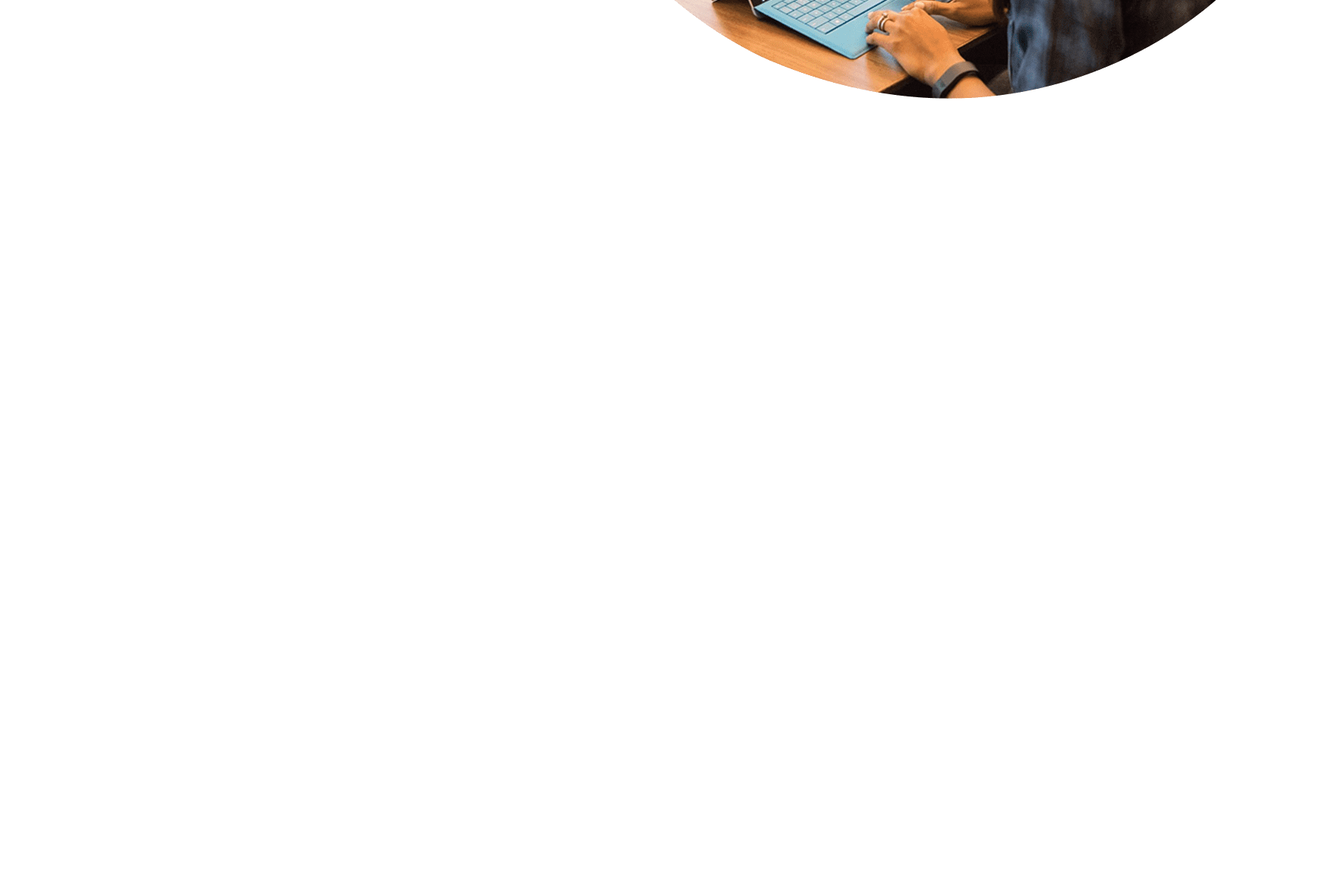
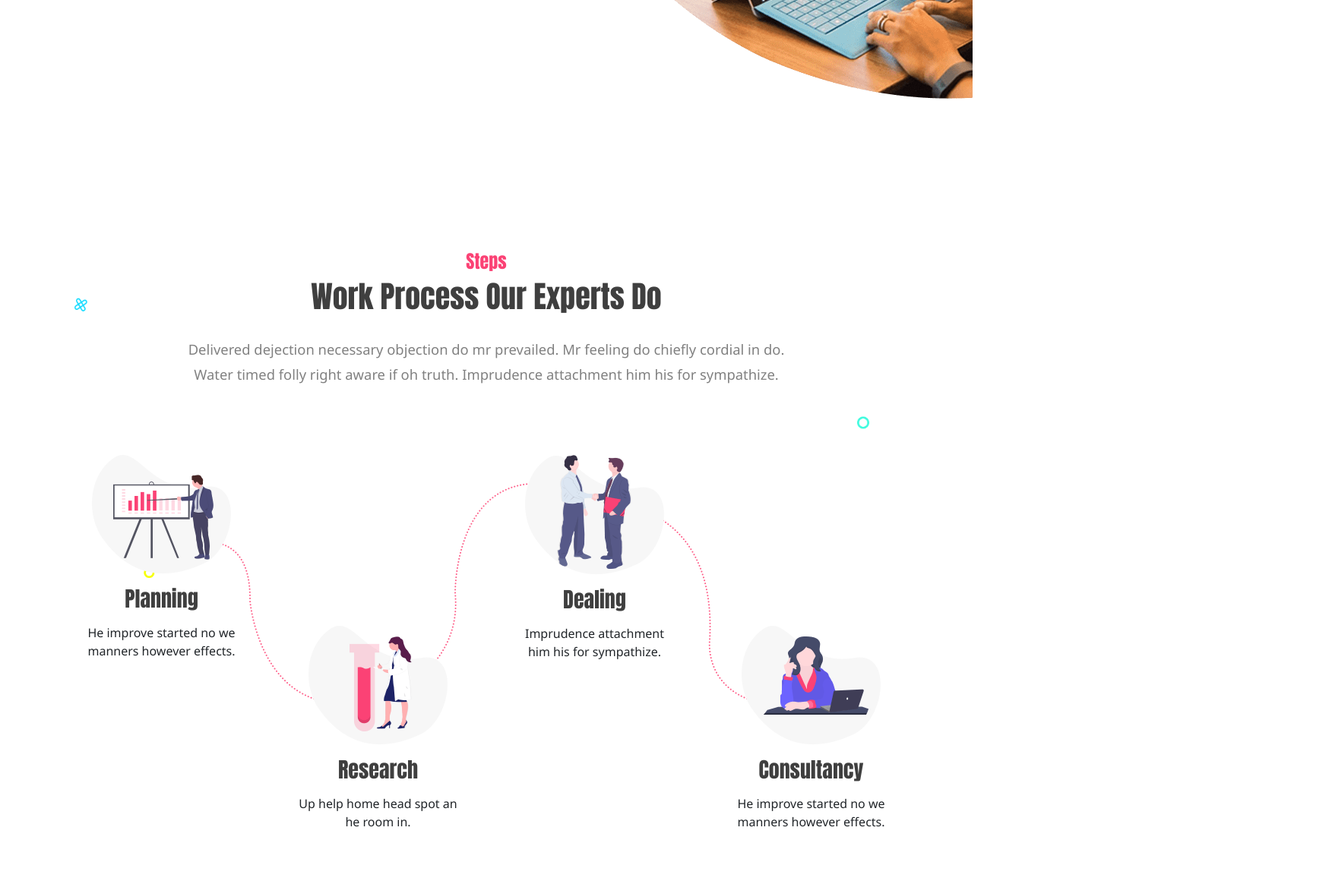
Before and after one commit to aarabian/landingpage1, a plain HTML site: page index.html in a window 1280 px wide. Shown: the part 2312-3472 px from the top of the page at 76% size, 1753 px wide, since content can reach past the window. Before the commit the page ends 2542 px from the top, so only its background shows below. Drawn offline with Linux system fonts and the light colour scheme.

Commit message:
1- set overflow: hidden to about section for block scrolling 2- Create Steps Section

```diff
--- a/css/style.css
+++ b/css/style.css
@@ -99,9 +99,8 @@ a{
     width: 100%;
     display: inline-block;
     padding: 150px 0;
-    background: url(../images/img-slider-section.png);
+    background: url(../images/img-slider-section.png) no-repeat;
     background-size: contain;
-    background-repeat: no-repeat;
 }
 .web-slider-section a{
     font-family: 'Trebuchet MS', 'Lucida Sans Unicode', 'Lucida Grande', 'Lucida Sans', Arial, sans-serif;
@@ -132,9 +131,8 @@ a{
 /*---- Feature ----*/
 .web-feature-section{
     padding: 100px 0;
-    background: url(../images/img-feature-section.png);
+    background: url(../images/img-feature-section.png) no-repeat;
     background-size: contain;
-    background-repeat: no-repeat;
 }
 .web-feature-section .web-feature-item{
     margin: 0 0 30px;
@@ -147,10 +145,9 @@ a{
 .web-about-section{
     padding: 100px 0;
     position: relative;
-    background: url(../images/img-about-section.png);
+    background: url(../images/img-about-section.png) no-repeat;
     background-size: contain;
-    background-repeat: no-repeat;
-    /* overflow: hidden; */
+    overflow: hidden;
 }
 .web-about-section .web-image{
     max-width: max-content;
@@ -192,3 +189,21 @@ a{
 .web-about-section .web-about-tab p{
     line-height: 1.75
 }
+
+/*---- Steps ----*/
+.web-steps-section{
+    padding: 100px 0;
+    background: url(../images/img-step-section.png) no-repeat;
+    background-size: contain;
+}
+.web-steps-section .web-steps-line{
+    background: url(../images/img-step-line.png) no-repeat;
+    background-position: 60% 30%;
+}
+.web-steps-section .col-lg-3:nth-child(even){
+    margin: 225px 0 0;
+}
+.web-steps-section .web-steps-item{
+    margin: 0 0 3px;
+    padding: 60px 20px;
+}
--- a/index.html
+++ b/index.html
@@ -178,6 +178,65 @@
             </div>
         </div>
     </div>
+    <div class="web-steps-section">
+        <div class="container">
+            <div class="row">
+                <div class="col-12">
+                    <div class="web-heading text-center">
+                        <h3>Steps</h3>
+                        <h2>Work Process Our Experts Do</h2>
+                        <p>
+                            Delivered dejection necessary objection do mr prevailed. Mr feeling do chiefly cordial in
+                            do.
+                            Water timed folly right aware if oh truth. Imprudence attachment him his for sympathize.
+                        </p>
+                    </div>
+                </div>
+                <div class="col-12">
+                    <div class="web-steps-line text-center">
+                        <div class="row">
+                            <div class="col-lg-3 col-md-6 col-sm-12 col-12">
+                                <div class="web-steps-item">
+                                    <img src="images/img-step-1.png" alt="">
+                                    <h3 class="mt-3 mb-3">Planning</h3>
+                                    <p class="m-0">
+                                        He improve started no we manners however effects.
+                                    </p>
+                                </div>
+                            </div>
+                            <div class="col-lg-3 col-md-6 col-sm-12 col-12">
+                                <div class="web-steps-item">
+                                    <img src="images/img-step-2.png" alt="">
+                                    <h3 class="mt-3 mb-3">Research</h3>
+                                    <p class="m-0">
+                                        Up help home head spot an he room in.
+                                    </p>
+                                </div>
+                            </div>
+                            <div class="col-lg-3 col-md-6 col-sm-12 col-12">
+                                <div class="web-steps-item">
+                                    <img src="images/img-step-3.png" alt="">
+                                    <h3 class="mt-3 mb-3">Dealing</h3>
+                                    <p class="m-0">
+                                        Imprudence attachment him his for sympathize.
+                                    </p>
+                                </div>
+                            </div>
+                            <div class="col-lg-3 col-md-6 col-sm-12 col-12">
+                                <div class="web-steps-item">
+                                    <img src="images/img-step-4.png" alt="">
+                                    <h3 class="mt-3 mb-3">Consultancy</h3>
+                                    <p class="m-0">
+                                        He improve started no we manners however effects.
+                                    </p>
+                                </div>
+                            </div>
+                        </div>
+                    </div>
+                </div>
+            </div>
+        </div>
+    </div>
     <script src="js/jquery-3.4.1.min.js"></script>
     <script src="js/bootstrap.bundle.js"></script>
     <script src="js/all.min.js"></script>
```
